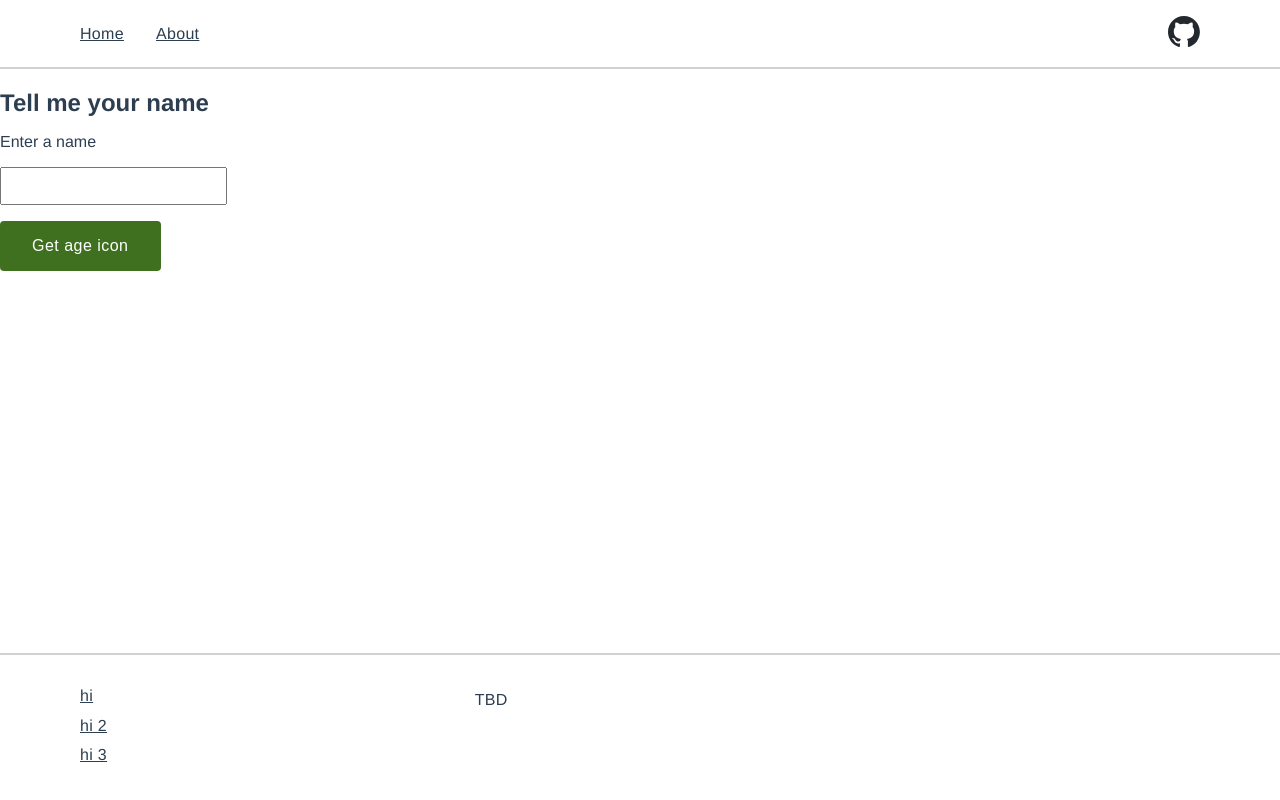
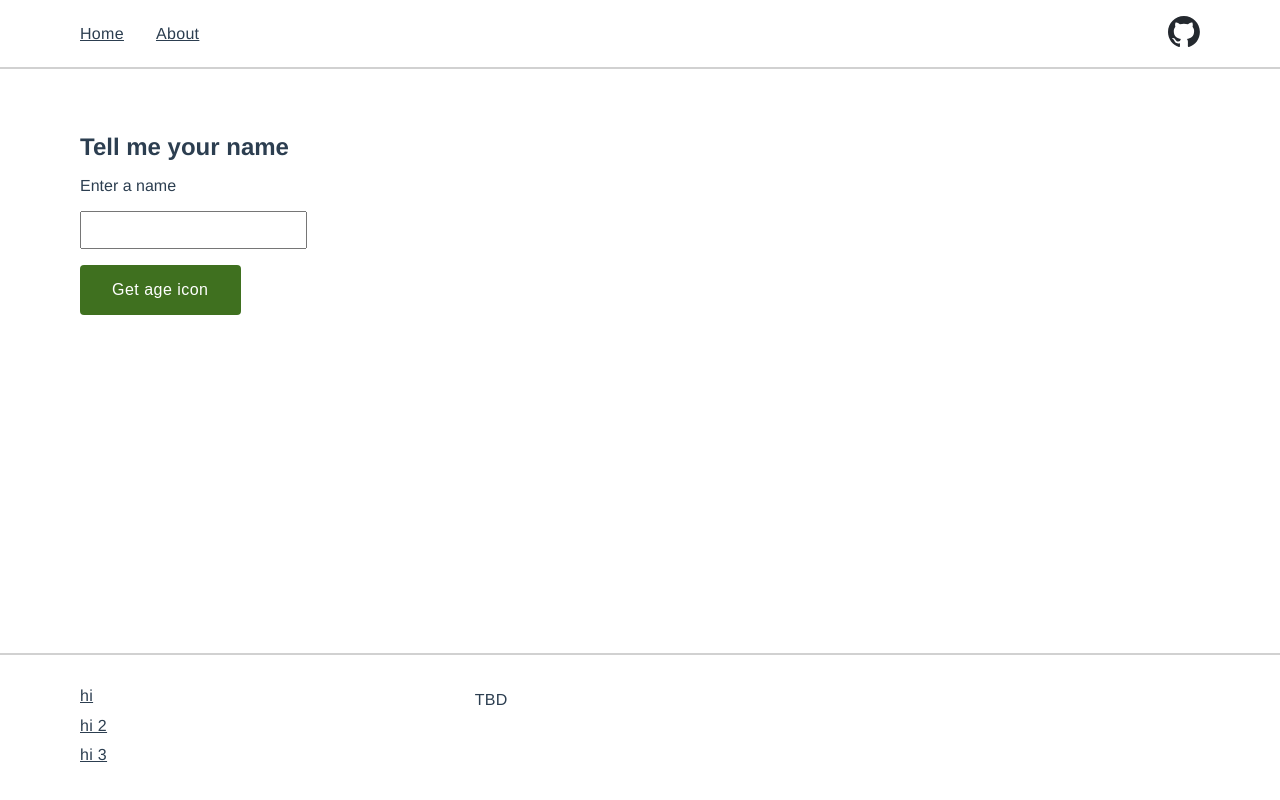
Before and after one commit to andre-brdoch/vue-playground, a Vue app: page / in a window 1280 px wide. Built offline with nearby package versions, Linux system fonts and the light colour scheme.

Commit message:
feat: Add Container to all pages

```diff
--- a/src/App.vue
+++ b/src/App.vue
@@ -2,7 +2,7 @@
   <div id="app" class="app">
     <VpNav :items="navItems" :github-url="githubUrl" />
 
-    <main class="grow">
+    <main class="content">
       <router-view />
     </main>
 
@@ -44,7 +44,8 @@ export default Vue.extend({
   flex-direction: column;
 }
 
-.grow {
+.content {
   flex-grow: 1;
+  margin: 4rem 0;
 }
 </style>
--- a/src/assets/global.css
+++ b/src/assets/global.css
@@ -14,3 +14,14 @@ body {
   margin: 0;
   padding: 0;
 }
+
+h1,
+h2,
+h3,
+h4,
+h5,
+h6,
+p {
+  margin: 0;
+  padding: 0;
+}
--- a/src/components/pages/About/About.page.vue
+++ b/src/components/pages/About/About.page.vue
@@ -1,11 +1,18 @@
 <template>
-  <p>hello from about page</p>
+  <section>
+    <VpContainer>
+      <p>hello from about page</p>
+    </VpContainer>
+  </section>
 </template>
 
 <script lang="ts">
 import Vue from 'vue'
+import { VpContainer } from '@/components/common/Container'
 
 export default Vue.extend({
   name: 'VpAboutPage',
+
+  components: { VpContainer },
 })
 </script>
--- a/src/components/pages/Error/Error.page.vue
+++ b/src/components/pages/Error/Error.page.vue
@@ -1,16 +1,20 @@
 <template>
   <section class="stack">
-    <h1 class="error">{{ title }}</h1>
-    <p v-if="description !== undefined">{{ description }}</p>
+    <VpContainer>
+      <h1 class="error">{{ title }}</h1>
+      <p v-if="description !== undefined">{{ description }}</p>
+    </VpContainer>
   </section>
 </template>
 
 <script lang="ts">
 import Vue from 'vue'
+import { VpContainer } from '@/components/common/Container'
 
 export default Vue.extend({
   name: 'VpErrorPage',
 
+  components: { VpContainer },
   props: {
     title: { type: String, required: true },
     description: { type: String || undefined, default: undefined },
--- a/src/components/pages/NameInfo/NameInfo.page.vue
+++ b/src/components/pages/NameInfo/NameInfo.page.vue
@@ -1,4 +1,5 @@
 <template>
+  <VpContainer>
     <section class="stack">
       <h1>{{ title }}</h1>
 
@@ -23,12 +24,14 @@
         {{ error }}
       </p>
     </section>
+  </VpContainer>
 </template>
 
 <script lang="ts">
 import Vue from 'vue'
 import { VpButton } from '@/components/common/Button'
 import { VpInfo } from '@/components/common/Info'
+import { VpContainer } from '@/components/common/Container'
 import { NameInfoModel } from '@/models/NameInfo.model'
 
 interface Data {
@@ -40,7 +43,7 @@ interface Data {
 export default Vue.extend({
   name: 'VpNameInfo',
 
-  components: { VpButton, VpInfo },
+  components: { VpContainer, VpButton, VpInfo },
 
   props: {
     title: { type: String, required: true },
--- a/src/components/pages/SpecificNameInfo/SpecificNameInfo.vue
+++ b/src/components/pages/SpecificNameInfo/SpecificNameInfo.vue
@@ -1,15 +1,20 @@
 <template>
-  <VpInfo v-bind="info" />
+  <section>
+    <VpContainer>
+      <VpInfo v-bind="info" />
+    </VpContainer>
+  </section>
 </template>
 
 <script lang="ts">
 import Vue from 'vue'
 import { VpInfo } from '@/components/common/Info'
+import { VpContainer } from '@/components/common/Container'
 
 export default Vue.extend({
   name: 'VpSpecificNameInfoPage',
 
-  components: { VpInfo },
+  components: { VpContainer, VpInfo },
 
   props: {
     info: { type: Object, required: true },
```
Lines whose indentation alone changed are shown as unchanged.
